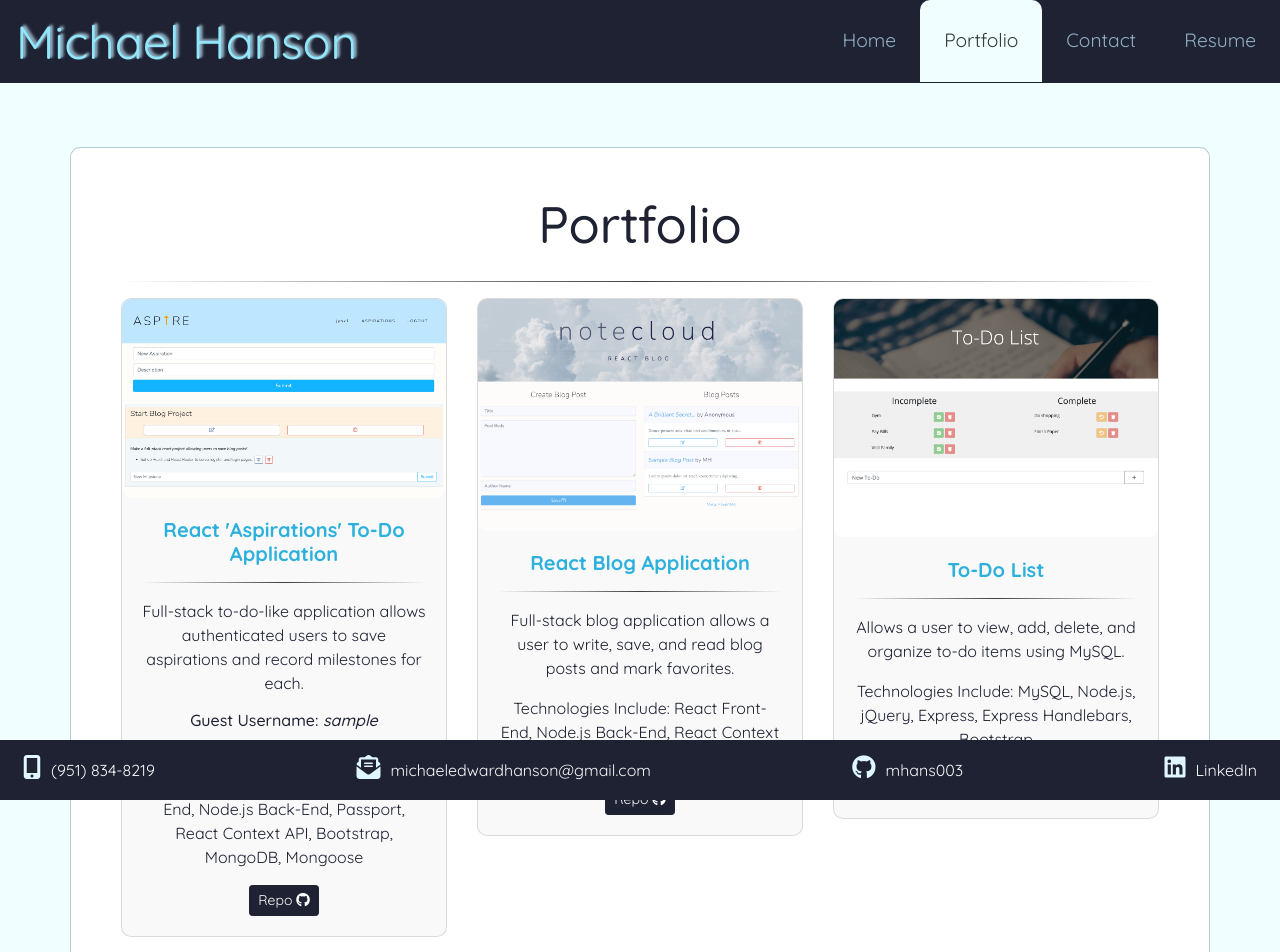
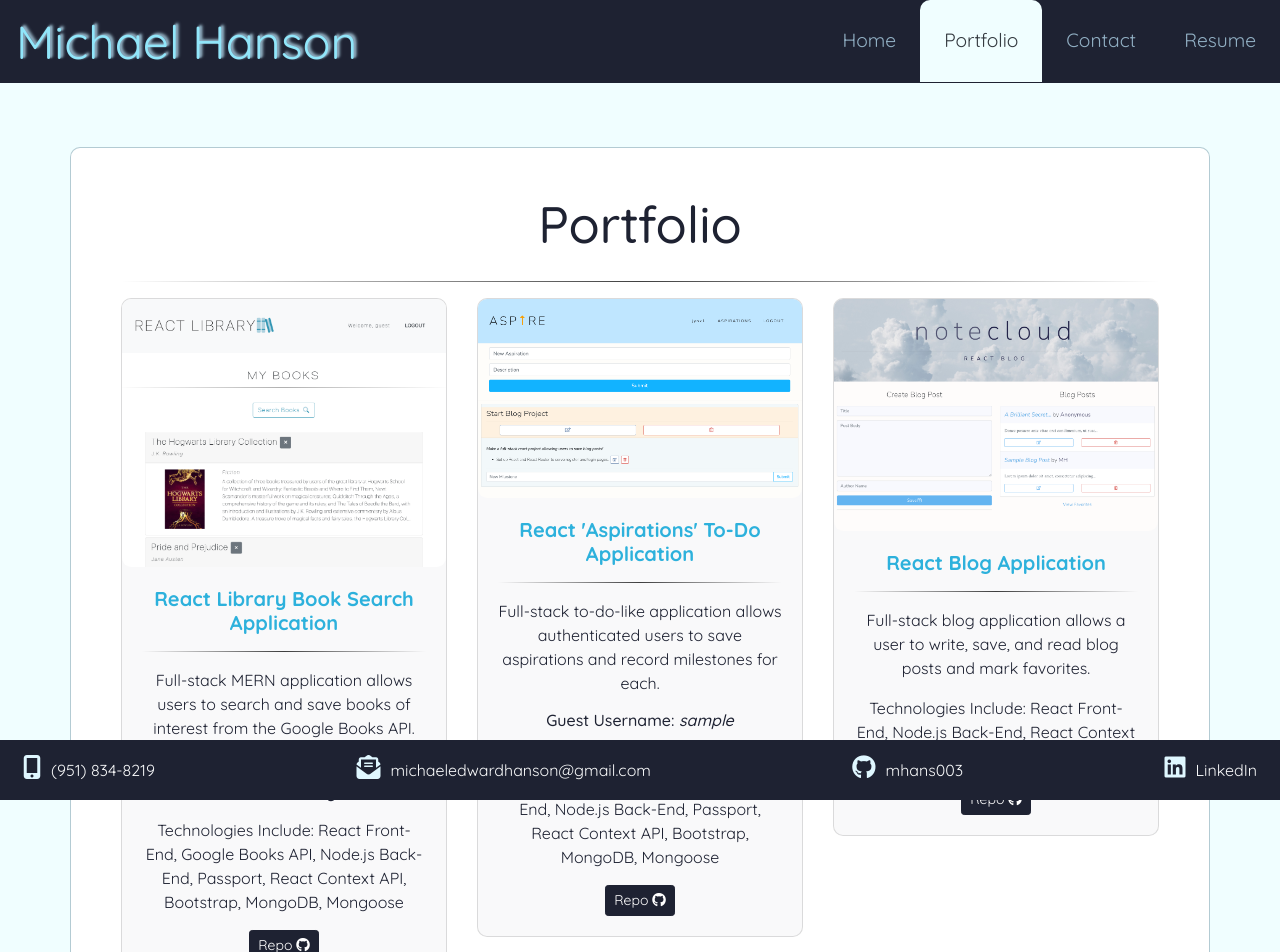
Before and after one commit to mhans003/michaelhanson-portfolio-react, a React (Create React App) app: page /portfolio in a window 1280 px wide. Shown: the top 952 px of the page. Built offline with nearby package versions, Linux system fonts and the light colour scheme; a web font is replaced by a local one.

Commit message:
Added React Library app to portfolio.

```diff
--- a/src/components/PortfolioCardList/index.js
+++ b/src/components/PortfolioCardList/index.js
@@ -2,6 +2,16 @@ import PortfolioItem from "../PortfolioItem";
 import Row from "../Row";
 
 const projectData = [
+    {
+        name: "React Library Book Search Application",
+        image: "reactlibrary1.jpg",
+        link: "https://reactlibrary-mh.herokuapp.com/",
+        description: "Full-stack MERN application allows users to search and save books of interest from the Google Books API.",
+        technologies: "React Front-End, Google Books API, Node.js Back-End, Passport, React Context API, Bootstrap, MongoDB, Mongoose",
+        repo: "https://github.com/mhans003/reactlibrary-mh",
+        guestUsername: "guest",
+        guestPassword: "guest"
+    },
     {
         name: "React 'Aspirations' To-Do Application",
         image: "aspirations2.jpg",
```
Also changed, not shown: public/assets/images/reactlibrary1.jpg (added).
